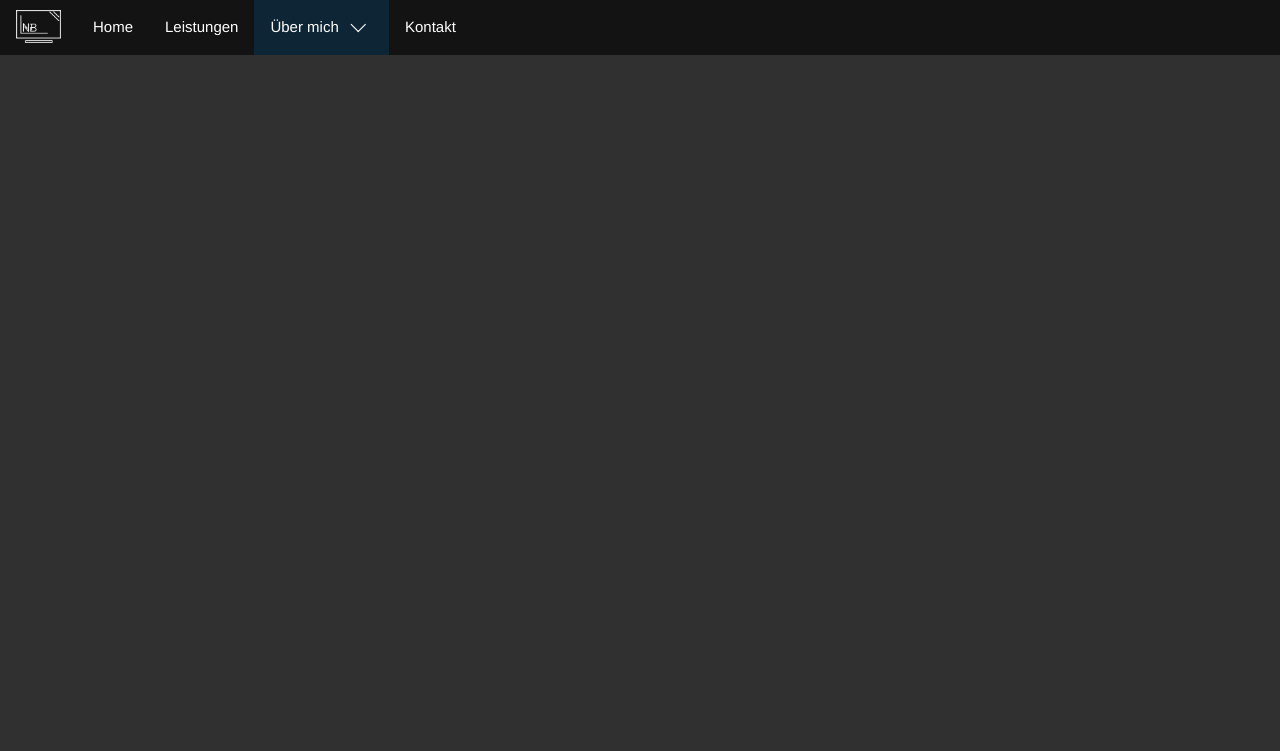
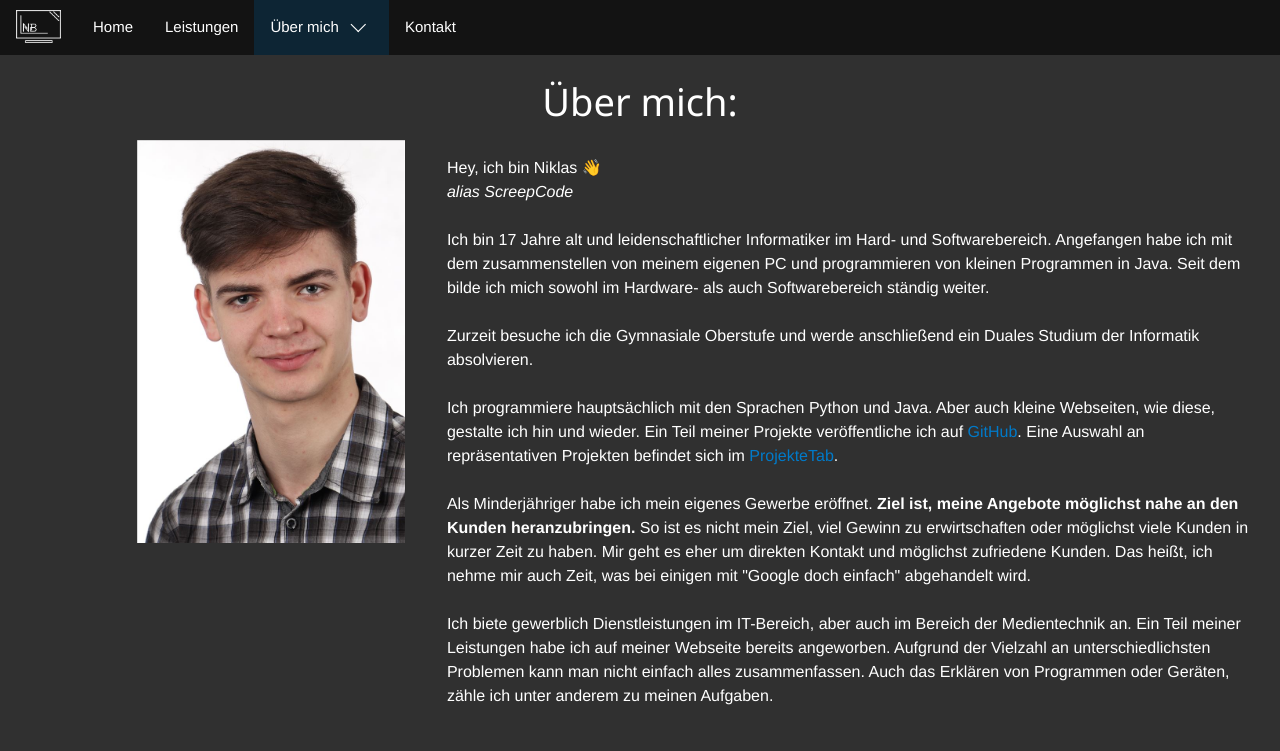
Before and after one commit to ScreepCode/Eigene-Webseite, a plain HTML site: page ueber-mich/DasBinIch.html in a window 1280 px wide. Drawn offline with Linux system fonts and the light colour scheme.

Commit message:
Add: Content to Profil

```diff
--- a/ueber-mich/DasBinIch.html
+++ b/ueber-mich/DasBinIch.html
@@ -65,9 +65,44 @@
             </div>
         </div>
 
+        <div class="w3-container" style="margin-right: auto; margin-top: 50px; padding: 1vw; max-width: 1800px;">
 
+            <h2 class="w3-center">Über mich:</h2>
 
+            <div class="w3-third" style="margin-bottom: 50px">
+                <img class="w3-hide-small" src="../static/media/Profilbild.jpg" style="width:21vw; height:100%; object-fit: cover; float: right; margin-right: 2vw">
+                <img class="w3-hide-medium w3-hide-large" src="../static/media/Profilbild.jpg" style="width:50%; height:100%; object-fit: cover">
+            </div>
 
+            <div id="about_me">
+                <div class="w3-container w3-rest">
+                    <p class="">Hey, ich bin Niklas 👋
+                        <br><i>alias ScreepCode</i>
+                        <br><br>
+                        Ich bin <script>document.write(Math.floor((new Date() - new Date("2004-04-09").getTime())/31557600000));</script> Jahre alt und leidenschaftlicher Informatiker im Hard- und Softwarebereich.
+                        Angefangen habe ich mit dem zusammenstellen von meinem eigenen PC und programmieren von kleinen Programmen in Java.
+                        Seit dem bilde ich mich sowohl im Hardware- als auch Softwarebereich ständig weiter.
+                        <br><br>
+                        Zurzeit besuche ich die Gymnasiale Oberstufe und werde anschließend ein Duales Studium der Informatik absolvieren.
+                        <br><br>
+                        Ich programmiere hauptsächlich mit den Sprachen Python und Java.
+                        Aber auch kleine Webseiten, wie diese, gestalte ich hin und wieder.
+                        Ein Teil meiner Projekte veröffentliche ich auf <a href="https://github.com/ScreepCode" target="_blank">GitHub</a>.
+                        Eine Auswahl an repräsentativen Projekten befindet sich im <a href="Projekte.html">ProjekteTab</a>.
+                        <br><br>
+                        Als Minderjähriger habe ich mein eigenes Gewerbe eröffnet.
+                        <b>Ziel ist, meine Angebote möglichst nahe an den Kunden heranzubringen.</b>
+                        So ist es nicht mein Ziel, viel Gewinn zu erwirtschaften oder möglichst viele Kunden in kurzer Zeit zu haben.
+                        Mir geht es eher um direkten Kontakt und möglichst zufriedene Kunden. Das heißt, ich nehme mir auch Zeit, was bei einigen mit "Google doch einfach" abgehandelt wird.
+                        <br><br>
+                        Ich biete gewerblich Dienstleistungen im IT-Bereich, aber auch im Bereich der Medientechnik an.
+                        Ein Teil meiner Leistungen habe ich auf meiner Webseite bereits angeworben. Aufgrund der Vielzahl an unterschiedlichsten Problemen kann man nicht einfach alles zusammenfassen.
+                        Auch das Erklären von Programmen oder Geräten, zähle ich unter anderem zu meinen Aufgaben.
+                        <br><br>
+                    </p>
+                </div>
+            </div>
+        </div>
 
     </div>
 
```
Also changed, not shown: static/media/Profilbild.jpg (added).
